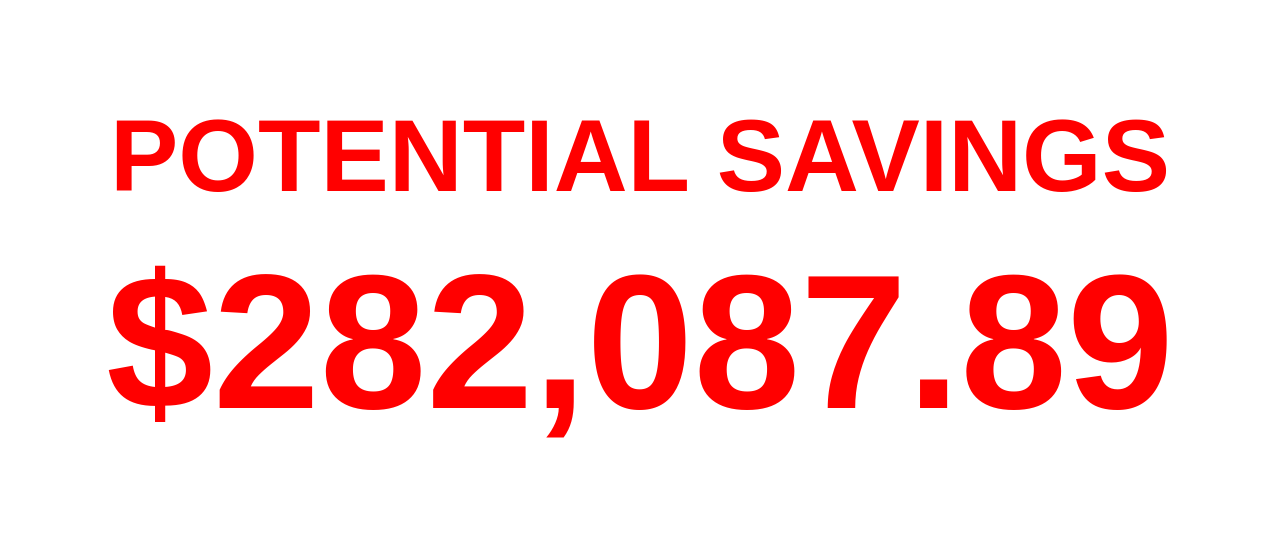
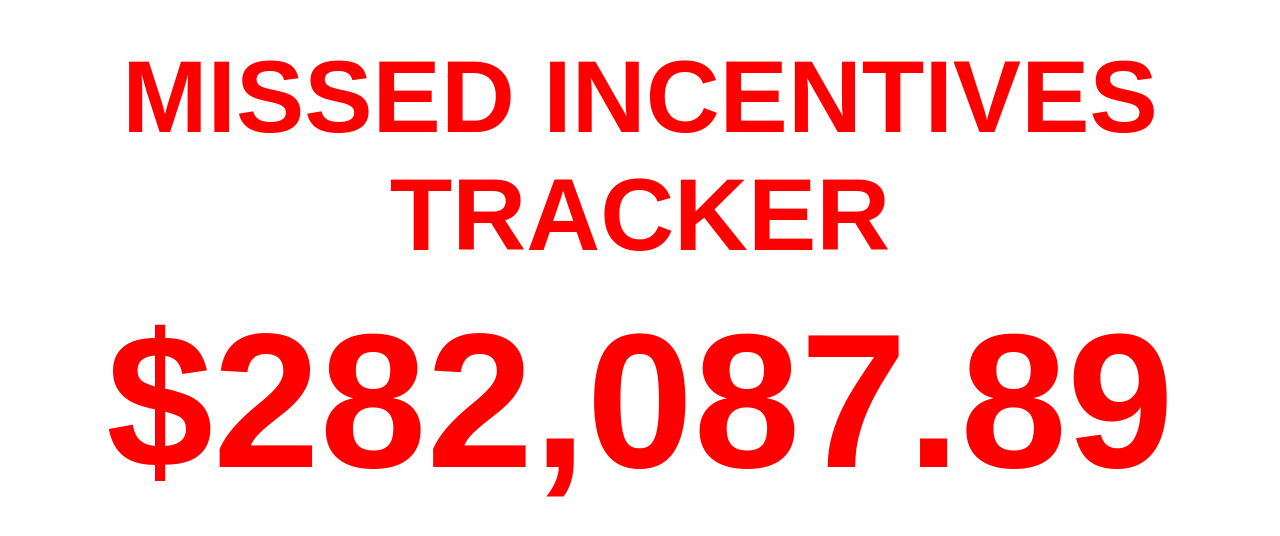
Before and after one commit to Ben-krause/epak-ticker, a plain HTML site: page index.html in a window 1280 px wide. Shown: the part 126-662 px from the top of the page. Drawn offline with Linux system fonts and the light colour scheme.

Commit message:
Update index.html

```diff
--- a/index.html
+++ b/index.html
@@ -3,7 +3,7 @@
 <head>
   <meta charset="UTF-8" />
   <meta name="viewport" content="width=device-width, initial-scale=1.0" />
-  <title>POTENTIAL SAVINGS</title>
+  <title>MISSED INCENTIVES TRACKER</title>
   <style>
     html, body {
       margin: 0;
@@ -33,7 +33,7 @@
   </style>
 </head>
 <body>
-  <h1>POTENTIAL SAVINGS</h1>
+  <h1>MISSED INCENTIVES TRACKER</h1>
   <div id="ticker">$0.00</div>
 
   <script>
```
